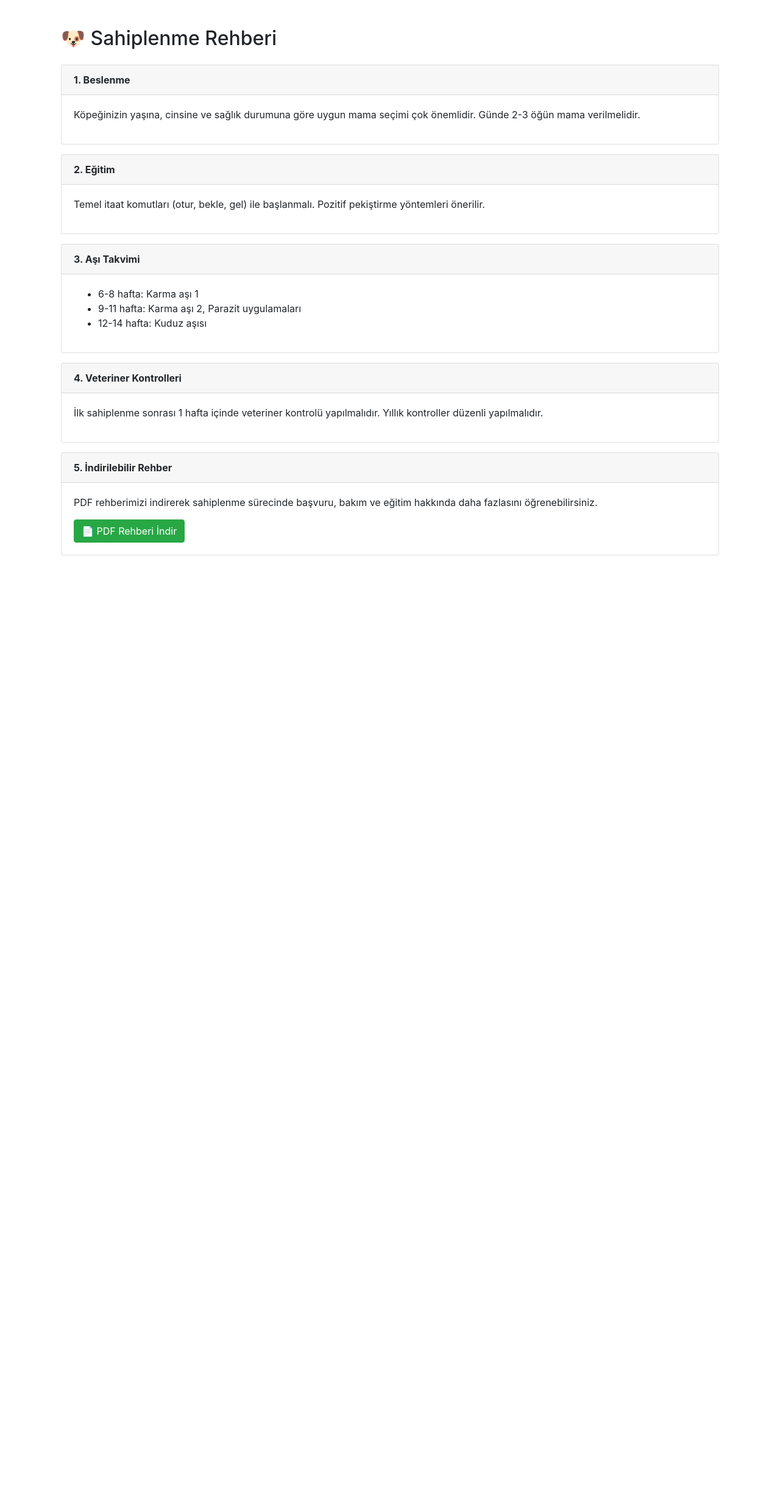
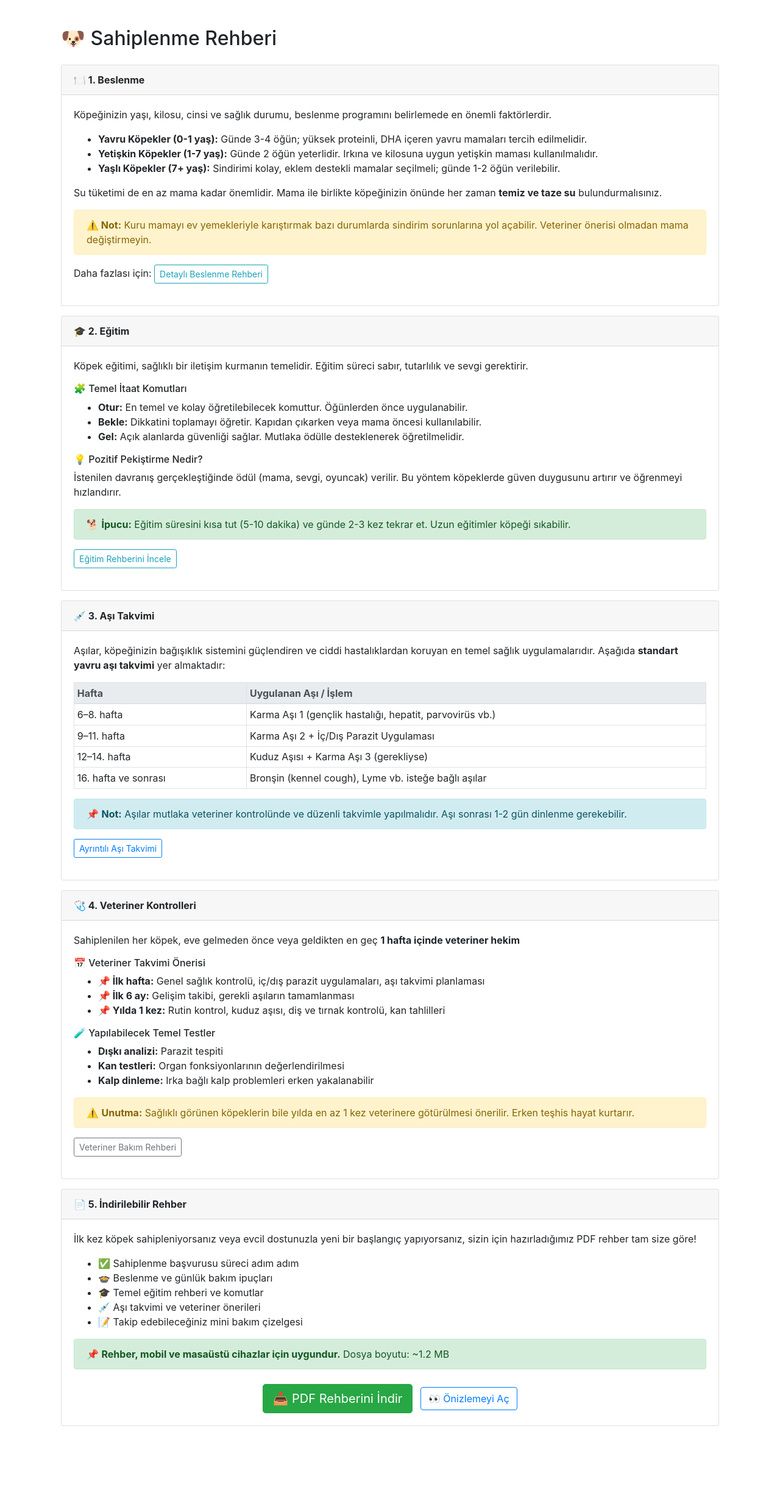
Before and after one commit to aleynaciraci/GetDogCo, a Django app: page /guide/ in a window 1280 px wide. Shown: the part 56-2495 px from the top of the page at 61% size. Before the commit the page ends 967 px from the top, so only its background shows below. Run offline with Django 5.2, Linux system fonts and the light colour scheme; some libraries are stand-ins or nearby versions.

Commit message:
Sahiplenme Rehberi sayfasındaki maddeler detaylandırıldı

```diff
--- a/templates/adoption_guide.html
+++ b/templates/adoption_guide.html
@@ -5,43 +5,175 @@
   <h2 class="mb-4">🐶 Sahiplenme Rehberi</h2>
 
   <div class="card mb-3">
-    <div class="card-header font-weight-bold">1. Beslenme</div>
+    <div class="card-header font-weight-bold">
+      🍽️ 1. Beslenme
+    </div>
     <div class="card-body">
-      <p>Köpeğinizin yaşına, cinsine ve sağlık durumuna göre uygun mama seçimi çok önemlidir. Günde 2-3 öğün mama verilmelidir.</p>
+      <p>
+        Köpeğinizin yaşı, kilosu, cinsi ve sağlık durumu, beslenme programını belirlemede en önemli faktörlerdir.
+      </p>
+
+      <ul>
+        <li><strong>Yavru Köpekler (0-1 yaş):</strong> Günde 3-4 öğün; yüksek proteinli, DHA içeren yavru mamaları tercih edilmelidir.</li>
+        <li><strong>Yetişkin Köpekler (1-7 yaş):</strong> Günde 2 öğün yeterlidir. Irkına ve kilosuna uygun yetişkin maması kullanılmalıdır.</li>
+        <li><strong>Yaşlı Köpekler (7+ yaş):</strong> Sindirimi kolay, eklem destekli mamalar seçilmeli; günde 1-2 öğün verilebilir.</li>
+      </ul>
+
+      <p>
+        Su tüketimi de en az mama kadar önemlidir. Mama ile birlikte köpeğinizin önünde her zaman <strong>temiz ve taze su</strong> bulundurmalısınız.
+      </p>
+
+      <div class="alert alert-warning mt-3">
+        <strong>⚠️ Not:</strong> Kuru mamayı ev yemekleriyle karıştırmak bazı durumlarda sindirim sorunlarına yol açabilir. Veteriner önerisi olmadan mama değiştirmeyin.
+      </div>
+
+      <p class="mt-3">
+        Daha fazlası için:
+        <a href="https://www.royalcanin.com/tr/dogs/thinking-of-getting-a-dog/feeding-your-dog" target="_blank" class="btn btn-sm btn-outline-info">Detaylı Beslenme Rehberi</a>
+      </p>
     </div>
   </div>
 
   <div class="card mb-3">
-    <div class="card-header font-weight-bold">2. Eğitim</div>
+    <div class="card-header font-weight-bold">
+      🎓 2. Eğitim
+    </div>
     <div class="card-body">
-      <p>Temel itaat komutları (otur, bekle, gel) ile başlanmalı. Pozitif pekiştirme yöntemleri önerilir.</p>
+      <p>
+        Köpek eğitimi, sağlıklı bir iletişim kurmanın temelidir. Eğitim süreci sabır, tutarlılık ve sevgi gerektirir.
+      </p>
+
+      <h6>🧩 Temel İtaat Komutları</h6>
+      <ul>
+        <li><strong>Otur:</strong> En temel ve kolay öğretilebilecek komuttur. Öğünlerden önce uygulanabilir.</li>
+        <li><strong>Bekle:</strong> Dikkatini toplamayı öğretir. Kapıdan çıkarken veya mama öncesi kullanılabilir.</li>
+        <li><strong>Gel:</strong> Açık alanlarda güvenliği sağlar. Mutlaka ödülle desteklenerek öğretilmelidir.</li>
+      </ul>
+
+      <h6>💡 Pozitif Pekiştirme Nedir?</h6>
+      <p>
+        İstenilen davranış gerçekleştiğinde ödül (mama, sevgi, oyuncak) verilir. Bu yöntem köpeklerde güven duygusunu artırır ve öğrenmeyi hızlandırır.
+      </p>
+
+      <div class="alert alert-success">
+        🐕 <strong>İpucu:</strong> Eğitim süresini kısa tut (5-10 dakika) ve günde 2-3 kez tekrar et. Uzun eğitimler köpeği sıkabilir.
+      </div>
+
+      <p class="mt-3">
+        <a href="https://www.hillspet.com.tr/dog-care/training/dog-training-tips" target="_blank" class="btn btn-sm btn-outline-info">Eğitim Rehberini İncele</a>
+      </p>
     </div>
   </div>
 
   <div class="card mb-3">
-    <div class="card-header font-weight-bold">3. Aşı Takvimi</div>
+    <div class="card-header font-weight-bold">
+      💉 3. Aşı Takvimi
+    </div>
     <div class="card-body">
-      <ul>
-        <li>6-8 hafta: Karma aşı 1</li>
-        <li>9-11 hafta: Karma aşı 2, Parazit uygulamaları</li>
-        <li>12-14 hafta: Kuduz aşısı</li>
-      </ul>
+      <p>
+        Aşılar, köpeğinizin bağışıklık sistemini güçlendiren ve ciddi hastalıklardan koruyan en temel sağlık uygulamalarıdır. Aşağıda <strong>standart yavru aşı takvimi</strong> yer almaktadır:
+      </p>
+
+      <table class="table table-bordered table-sm">
+        <thead class="thead-light">
+          <tr>
+            <th>Hafta</th>
+            <th>Uygulanan Aşı / İşlem</th>
+          </tr>
+        </thead>
+        <tbody>
+          <tr>
+            <td>6–8. hafta</td>
+            <td>Karma Aşı 1 (gençlik hastalığı, hepatit, parvovirüs vb.)</td>
+          </tr>
+          <tr>
+            <td>9–11. hafta</td>
+            <td>Karma Aşı 2 + İç/Dış Parazit Uygulaması</td>
+          </tr>
+          <tr>
+            <td>12–14. hafta</td>
+            <td>Kuduz Aşısı + Karma Aşı 3 (gerekliyse)</td>
+          </tr>
+          <tr>
+            <td>16. hafta ve sonrası</td>
+            <td>Bronşin (kennel cough), Lyme vb. isteğe bağlı aşılar</td>
+          </tr>
+        </tbody>
+      </table>
+
+      <div class="alert alert-info">
+        📌 <strong>Not:</strong> Aşılar mutlaka veteriner kontrolünde ve düzenli takvimle yapılmalıdır. Aşı sonrası 1-2 gün dinlenme gerekebilir.
+      </div>
+
+      <p class="mt-3">
+        <a href="https://www.petmd.com/dog/general-health/dog-vaccination-schedule" target="_blank" class="btn btn-sm btn-outline-primary">Ayrıntılı Aşı Takvimi</a>
+      </p>
     </div>
   </div>
 
+
   <div class="card mb-3">
-    <div class="card-header font-weight-bold">4. Veteriner Kontrolleri</div>
+    <div class="card-header font-weight-bold">
+      🩺 4. Veteriner Kontrolleri
+    </div>
     <div class="card-body">
-      <p>İlk sahiplenme sonrası 1 hafta içinde veteriner kontrolü yapılmalıdır. Yıllık kontroller düzenli yapılmalıdır.</p>
+      <p>
+        Sahiplenilen her köpek, eve gelmeden önce veya geldikten en geç <strong>1 hafta içinde veteriner hekim</strong tarafından genel muayeneden geçirilmelidir. Bu ilk kontrol, parazit varlığı, kilo durumu ve varsa bulaşıcı hastalıkların erken tespiti için kritik öneme sahiptir.
+      </p>
+
+      <h6>📅 Veteriner Takvimi Önerisi</h6>
+      <ul>
+        <li><strong>📌 İlk hafta:</strong> Genel sağlık kontrolü, iç/dış parazit uygulamaları, aşı takvimi planlaması</li>
+        <li><strong>📌 İlk 6 ay:</strong> Gelişim takibi, gerekli aşıların tamamlanması</li>
+        <li><strong>📌 Yılda 1 kez:</strong> Rutin kontrol, kuduz aşısı, diş ve tırnak kontrolü, kan tahlilleri</li>
+      </ul>
+
+      <h6>🧪 Yapılabilecek Temel Testler</h6>
+      <ul>
+        <li><strong>Dışkı analizi:</strong> Parazit tespiti</li>
+        <li><strong>Kan testleri:</strong> Organ fonksiyonlarının değerlendirilmesi</li>
+        <li><strong>Kalp dinleme:</strong> Irka bağlı kalp problemleri erken yakalanabilir</li>
+      </ul>
+
+      <div class="alert alert-warning">
+        ⚠️ <strong>Unutma:</strong> Sağlıklı görünen köpeklerin bile yılda en az 1 kez veterinere götürülmesi önerilir. Erken teşhis hayat kurtarır.
+      </div>
+
+      <p class="mt-3">
+        <a href="https://www.avma.org/resources/pet-owners/petcare/veterinary-care-your-new-pet" target="_blank" class="btn btn-sm btn-outline-secondary">Veteriner Bakım Rehberi</a>
+      </p>
     </div>
   </div>
 
-  <div class="card mb-3">
-    <div class="card-header font-weight-bold">5. İndirilebilir Rehber</div>
+  <div class="card mb-5">
+    <div class="card-header font-weight-bold">
+      📄 5. İndirilebilir Rehber
+    </div>
     <div class="card-body">
-      <p>PDF rehberimizi indirerek sahiplenme sürecinde başvuru, bakım ve eğitim hakkında daha fazlasını öğrenebilirsiniz.</p>
-      <a class="btn btn-success" href="/media/guides/sahiplenme_rehberi.pdf" download>📄 PDF Rehberi İndir</a>
+      <p>
+        İlk kez köpek sahipleniyorsanız veya evcil dostunuzla yeni bir başlangıç yapıyorsanız, sizin için hazırladığımız PDF rehber tam size göre!
+      </p>
+
+      <ul>
+        <li>✅ Sahiplenme başvurusu süreci adım adım</li>
+        <li>🍲 Beslenme ve günlük bakım ipuçları</li>
+        <li>🎓 Temel eğitim rehberi ve komutlar</li>
+        <li>💉 Aşı takvimi ve veteriner önerileri</li>
+        <li>📝 Takip edebileceğiniz mini bakım çizelgesi</li>
+      </ul>
+
+      <div class="alert alert-success mt-3">
+        📌 <strong>Rehber, mobil ve masaüstü cihazlar için uygundur.</strong> Dosya boyutu: ~1.2 MB
+      </div>
+
+      <div class="text-center mt-4">
+        <a href="/media/guides/sahiplenme_rehberi.pdf" target="_blank" class="btn btn-lg btn-success" download>
+          📥 PDF Rehberini İndir
+        </a>
+        <a href="/media/guides/sahiplenme_rehberi.pdf" target="_blank" class="btn btn-outline-primary ml-2">
+          👀 Önizlemeyi Aç
+        </a>
+      </div>
     </div>
   </div>
-</div>
 {% endblock %}
```
Also changed, not shown: db.sqlite3.
